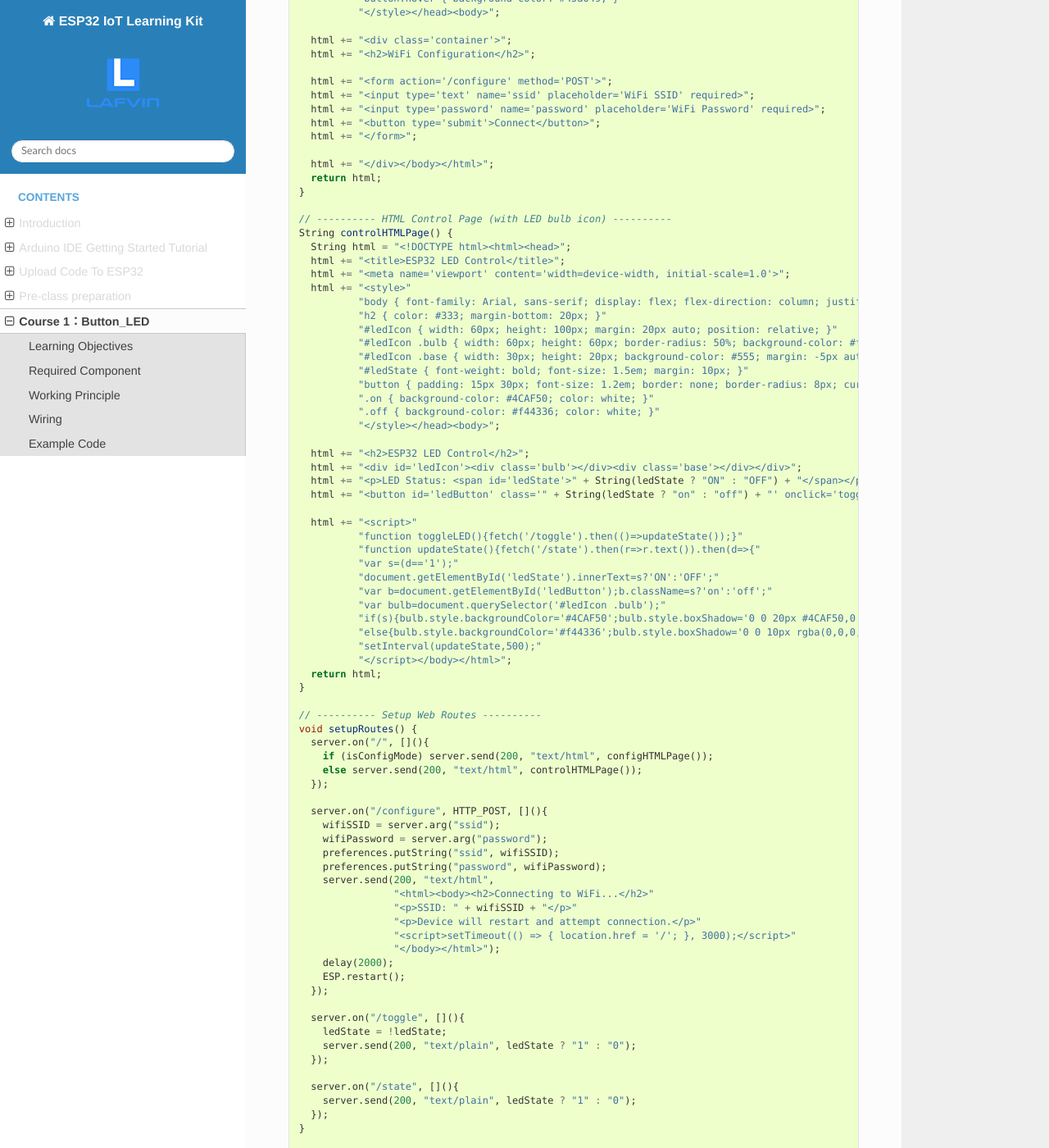
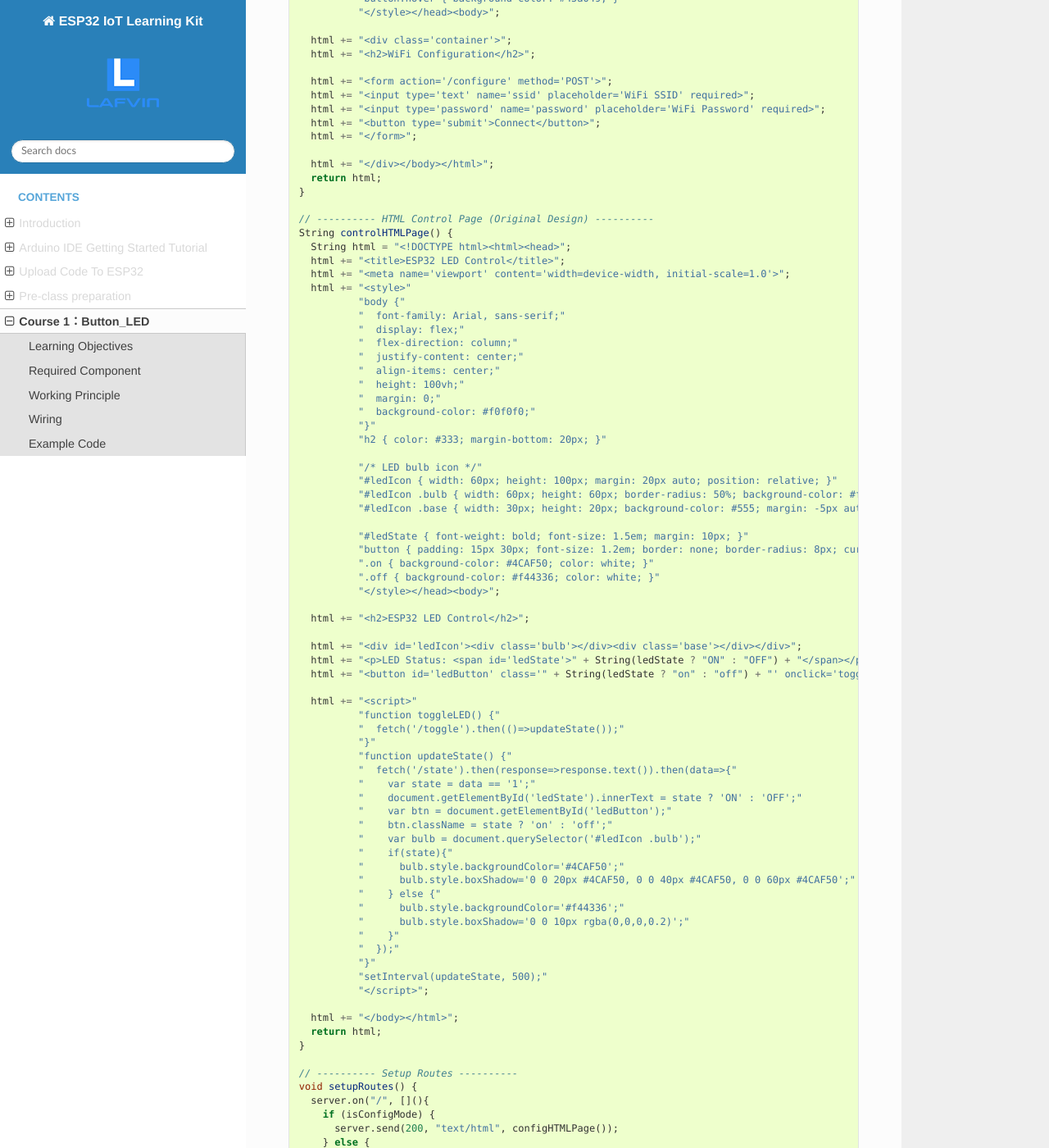
Before and after one commit to COLA508/esp32_IOT_Learning_Kit, a Sphinx documentation site: the page built from docs/source/course1.rst, in a window 1280 px wide and 1400 px high, scrolled down 2522 px. Shown: the whole window at 82% size. Built offline with Sphinx 7.4.7 and the Read the Docs theme 3.1.0, drawn with Linux system fonts in a browser that asks for light colours; some of the changed text lies outside the part shown.

Commit message:
Update course1.rst

```diff
--- a/docs/source/course1.rst
+++ b/docs/source/course1.rst
@@ -46,202 +46,245 @@ Example Code
 
 .. code-block:: cpp
 
-   #include <WiFi.h>
-   #include <WebServer.h>
-   #include <Preferences.h>
+    #include <WiFi.h>
+    #include <WebServer.h>
+    #include <Preferences.h>
 
-   // ---------- Hardware Definitions ----------
-   const int ledPin = 26;       // LED pin
-   const int buttonPin = 25;    // Physical button pin
+    // ---------- Hardware Definitions ----------
+    const int ledPin = 26;       // LED pin
+    const int buttonPin = 25;    // Physical button pin
 
-   bool ledState = false;       // LED state
-   bool lastButtonState = HIGH; // Last button state
+    bool ledState = false;       // LED state
+    bool lastButtonState = HIGH; // Last button state
 
-   // ---------- WiFi Configuration ----------
-   const char* apSSID = "Button_LED";  // Access Point SSID (no password)
-   const char* apPassword = NULL;      // No password
+    // ---------- WiFi Configuration ----------
+    const char* apSSID = "Button_LED";  // Access Point SSID (no password)
+    const char* apPassword = NULL;      // No password
 
-   String wifiSSID = "";        // Store target WiFi SSID
-   String wifiPassword = "";    // Store target WiFi password
+    String wifiSSID = "";        // Store target WiFi SSID
+    String wifiPassword = "";    // Store target WiFi password
 
-   bool isConfigMode = true;    // Configuration mode flag
-   bool wifiConnected = false;  // WiFi connection status
+    bool isConfigMode = true;    // Configuration mode flag
+    bool wifiConnected = false;  // WiFi connection status
 
-   // ---------- Create Web Server ----------
-   WebServer server(80);
+    // ---------- Create Web Server ----------
+    WebServer server(80);
 
-   // ---------- Preferences for storing WiFi credentials ----------
-   Preferences preferences;
+    // ---------- Preferences for storing WiFi credentials ----------
+    Preferences preferences;
 
-   // ---------- HTML Configuration Page ----------
-   String configHTMLPage() {
-     String html = "<!DOCTYPE html><html><head>";
-     html += "<title>ESP32 WiFi Configuration</title>";
-     html += "<meta name='viewport' content='width=device-width, initial-scale=1.0'>";
-     html += "<style>"
-             "body { font-family: Arial, sans-serif; margin: 20px; background-color: #f5f5f5; }"
-             ".container { max-width: 400px; margin: 0 auto; background: white; padding: 20px; border-radius: 10px; box-shadow: 0 2px 10px rgba(0,0,0,0.1); }"
-             "h2 { text-align: center; color: #333; }"
-             "input, button { width: 100%; padding: 12px; margin: 8px 0; border: 1px solid #ddd; border-radius: 5px; box-sizing: border-box; }"
-             "button { background-color: #4CAF50; color: white; border: none; cursor: pointer; font-size: 16px; }"
-             "button:hover { background-color: #45a049; }"
-             "</style></head><body>";
+    // ---------- HTML Configuration Page ----------
+    String configHTMLPage() {
+      String html = "<!DOCTYPE html><html><head>";
+      html += "<title>ESP32 WiFi Configuration</title>";
+      html += "<meta name='viewport' content='width=device-width, initial-scale=1.0'>";
+      html += "<style>"
+              "body { font-family: Arial, sans-serif; margin: 20px; background-color: #f5f5f5; }"
+              ".container { max-width: 400px; margin: 0 auto; background: white; padding: 20px; border-radius: 10px; box-shadow: 0 2px 10px rgba(0,0,0,0.1); }"
+              "h2 { text-align: center; color: #333; }"
+              "input, button { width: 100%; padding: 12px; margin: 8px 0; border: 1px solid #ddd; border-radius: 5px; box-sizing: border-box; }"
+              "button { background-color: #4CAF50; color: white; border: none; cursor: pointer; font-size: 16px; }"
+              "button:hover { background-color: #45a049; }"
+              "</style></head><body>";
 
-     html += "<div class='container'>";
-     html += "<h2>WiFi Configuration</h2>";
+      html += "<div class='container'>";
+      html += "<h2>WiFi Configuration</h2>";
 
-     html += "<form action='/configure' method='POST'>";
-     html += "<input type='text' name='ssid' placeholder='WiFi SSID' required>";
-     html += "<input type='password' name='password' placeholder='WiFi Password' required>";
-     html += "<button type='submit'>Connect</button>";
-     html += "</form>";
+      html += "<form action='/configure' method='POST'>";
+      html += "<input type='text' name='ssid' placeholder='WiFi SSID' required>";
+      html += "<input type='password' name='password' placeholder='WiFi Password' required>";
+      html += "<button type='submit'>Connect</button>";
+      html += "</form>";
 
-     html += "</div></body></html>";
-     return html;
-   }
+      html += "</div></body></html>";
+      return html;
+    }
 
-   // ---------- HTML Control Page (with LED bulb icon) ----------
-   String controlHTMLPage() {
-     String html = "<!DOCTYPE html><html><head>";
-     html += "<title>ESP32 LED Control</title>";
-     html += "<meta name='viewport' content='width=device-width, initial-scale=1.0'>";
-     html += "<style>"
-             "body { font-family: Arial, sans-serif; display: flex; flex-direction: column; justify-content: center; align-items: center; height: 100vh; margin: 0; background-color: #f0f0f0; }"
-             "h2 { color: #333; margin-bottom: 20px; }"
-             "#ledIcon { width: 60px; height: 100px; margin: 20px auto; position: relative; }"
-             "#ledIcon .bulb { width: 60px; height: 60px; border-radius: 50%; background-color: #f44336; margin: 0 auto; transition: background-color 0.3s, box-shadow 0.3s; }"
-             "#ledIcon .base { width: 30px; height: 20px; background-color: #555; margin: -5px auto 0 auto; border-radius: 5px; }"
-             "#ledState { font-weight: bold; font-size: 1.5em; margin: 10px; }"
-             "button { padding: 15px 30px; font-size: 1.2em; border: none; border-radius: 8px; cursor: pointer; margin-bottom: 30px; }"
-             ".on { background-color: #4CAF50; color: white; }"
-             ".off { background-color: #f44336; color: white; }"
-             "</style></head><body>";
+    // ---------- HTML Control Page (Original Design) ----------
+    String controlHTMLPage() {
+      String html = "<!DOCTYPE html><html><head>";
+      html += "<title>ESP32 LED Control</title>";
+      html += "<meta name='viewport' content='width=device-width, initial-scale=1.0'>";
+      html += "<style>"
+              "body {"
+              "  font-family: Arial, sans-serif;"
+              "  display: flex;"
+              "  flex-direction: column;"
+              "  justify-content: center;"
+              "  align-items: center;"
+              "  height: 100vh;"
+              "  margin: 0;"
+              "  background-color: #f0f0f0;"
+              "}"
+              "h2 { color: #333; margin-bottom: 20px; }"
 
-     html += "<h2>ESP32 LED Control</h2>";
-     html += "<div id='ledIcon'><div class='bulb'></div><div class='base'></div></div>";
-     html += "<p>LED Status: <span id='ledState'>" + String(ledState ? "ON" : "OFF") + "</span></p>";
-     html += "<button id='ledButton' class='" + String(ledState ? "on" : "off") + "' onclick='toggleLED()'>Button</button>";
+              "/* LED bulb icon */"
+              "#ledIcon { width: 60px; height: 100px; margin: 20px auto; position: relative; }"
+              "#ledIcon .bulb { width: 60px; height: 60px; border-radius: 50%; background-color: #f44336; margin: 0 auto; transition: background-color 0.3s, box-shadow 0.3s; }"
+              "#ledIcon .base { width: 30px; height: 20px; background-color: #555; margin: -5px auto 0 auto; border-radius: 5px; }"
 
-     html += "<script>"
-             "function toggleLED(){fetch('/toggle').then(()=>updateState());}"
-             "function updateState(){fetch('/state').then(r=>r.text()).then(d=>{"
-             "var s=(d=='1');"
-             "document.getElementById('ledState').innerText=s?'ON':'OFF';"
-             "var b=document.getElementById('ledButton');b.className=s?'on':'off';"
-             "var bulb=document.querySelector('#ledIcon .bulb');"
-             "if(s){bulb.style.backgroundColor='#4CAF50';bulb.style.boxShadow='0 0 20px #4CAF50,0 0 40px #4CAF50,0 0 60px #4CAF50';}"
-             "else{bulb.style.backgroundColor='#f44336';bulb.style.boxShadow='0 0 10px rgba(0,0,0,0.2)';}});}"
-             "setInterval(updateState,500);"
-             "</script></body></html>";
-     return html;
-   }
+              "#ledState { font-weight: bold; font-size: 1.5em; margin: 10px; }"
+              "button { padding: 15px 30px; font-size: 1.2em; border: none; border-radius: 8px; cursor: pointer; margin-bottom: 30px; }"
+              ".on { background-color: #4CAF50; color: white; }"
+              ".off { background-color: #f44336; color: white; }"
+              "</style></head><body>";
 
-   // ---------- Setup Web Routes ----------
-   void setupRoutes() {
-     server.on("/", [](){
-       if (isConfigMode) server.send(200, "text/html", configHTMLPage());
-       else server.send(200, "text/html", controlHTMLPage());
-     });
+      html += "<h2>ESP32 LED Control</h2>";
 
-     server.on("/configure", HTTP_POST, [](){
-       wifiSSID = server.arg("ssid");
-       wifiPassword = server.arg("password");
-       preferences.putString("ssid", wifiSSID);
-       preferences.putString("password", wifiPassword);
-       server.send(200, "text/html",
-                   "<html><body><h2>Connecting to WiFi...</h2>"
-                   "<p>SSID: " + wifiSSID + "</p>"
-                   "<p>Device will restart and attempt connection.</p>"
-                   "<script>setTimeout(() => { location.href = '/'; }, 3000);</script>"
-                   "</body></html>");
-       delay(2000);
-       ESP.restart();
-     });
+      html += "<div id='ledIcon'><div class='bulb'></div><div class='base'></div></div>";
+      html += "<p>LED Status: <span id='ledState'>" + String(ledState ? "ON" : "OFF") + "</span></p>";
+      html += "<button id='ledButton' class='" + String(ledState ? "on" : "off") + "' onclick='toggleLED()'>Button</button>";
 
-     server.on("/toggle", [](){
-       ledState = !ledState;
-       server.send(200, "text/plain", ledState ? "1" : "0");
-     });
+      html += "<script>"
+              "function toggleLED() {"
+              "  fetch('/toggle').then(()=>updateState());"
+              "}"
+              "function updateState() {"
+              "  fetch('/state').then(response=>response.text()).then(data=>{"
+              "    var state = data == '1';"
+              "    document.getElementById('ledState').innerText = state ? 'ON' : 'OFF';"
+              "    var btn = document.getElementById('ledButton');"
+              "    btn.className = state ? 'on' : 'off';"
+              "    var bulb = document.querySelector('#ledIcon .bulb');"
+              "    if(state){"
+              "      bulb.style.backgroundColor='#4CAF50';"
+              "      bulb.style.boxShadow='0 0 20px #4CAF50, 0 0 40px #4CAF50, 0 0 60px #4CAF50';"
+              "    } else {"
+              "      bulb.style.backgroundColor='#f44336';"
+              "      bulb.style.boxShadow='0 0 10px rgba(0,0,0,0.2)';"
+              "    }"
+              "  });"
+              "}"
+              "setInterval(updateState, 500);"
+              "</script>";
 
-     server.on("/state", [](){
-       server.send(200, "text/plain", ledState ? "1" : "0");
-     });
-   }
+      html += "</body></html>";
+      return html;
+    }
 
-   // ---------- Connect to WiFi ----------
-   bool connectToWiFi() {
-     if (wifiSSID == "") return false;
-     Serial.println("Attempting to connect to WiFi: " + wifiSSID);
-     WiFi.begin(wifiSSID.c_str(), wifiPassword.c_str());
-     int attempts = 0;
-     while (WiFi.status() != WL_CONNECTED && attempts < 20) {
-       delay(500);
-       Serial.print(".");
-       attempts++;
-     }
-     if (WiFi.status() == WL_CONNECTED) {
-       Serial.println("\nWiFi connected successfully!");
-       Serial.println("IP address: " + WiFi.localIP().toString());
-       return true;
-     } else {
-       Serial.println("\nFailed to connect to WiFi");
-       return false;
-     }
-   }
+    // ---------- Setup Routes ----------
+    void setupRoutes() {
+      server.on("/", [](){
+        if (isConfigMode) {
+          server.send(200, "text/html", configHTMLPage());
+        } else {
+          server.send(200, "text/html", controlHTMLPage());
+        }
+      });
 
-   // ---------- Setup Access Point ----------
-   void setupAccessPoint() {
-     Serial.println("Setting up Access Point...");
-     WiFi.softAP(apSSID, apPassword);
-     Serial.println("Access Point started");
-     Serial.println("SSID: " + String(apSSID));
-     Serial.println("Password: None (Open Network)");
-     Serial.println("IP address: " + WiFi.softAPIP().toString());
-   }
+      server.on("/configure", HTTP_POST, [](){
+        wifiSSID = server.arg("ssid");
+        wifiPassword = server.arg("password");
 
-   // ---------- Setup ----------
-   void setup() {
-     Serial.begin(115200);
-     pinMode(ledPin, OUTPUT);
-     pinMode(buttonPin, INPUT_PULLUP);
+        // Save credentials to preferences
+        preferences.putString("ssid", wifiSSID);
+        preferences.putString("password", wifiPassword);
 
-     preferences.begin("wifi-config", false);
-     wifiSSID = preferences.getString("ssid", "");
-     wifiPassword = preferences.getString("password", "");
+        server.send(200, "text/html",
+                    "<html><body><h2>Connecting to WiFi...</h2>"
+                    "<p>SSID: " + wifiSSID + "</p>"
+                    "<p>Device will restart and attempt connection.</p>"
+                    "<script>setTimeout(() => { location.href = '/'; }, 3000);</script>"
+                    "</body></html>");
 
-     Serial.println("=== ESP32 WiFi Configuration ===");
+        delay(2000);
+        ESP.restart();
+      });
 
-     if (wifiSSID != "" && connectToWiFi()) {
-       isConfigMode = false;
-       wifiConnected = true;
-       Serial.println("Mode: Station (Connected to WiFi)");
-     } else {
-       isConfigMode = true;
-       wifiConnected = false;
-       setupAccessPoint();
-       Serial.println("Mode: Access Point (Configuration)");
-     }
+      server.on("/toggle", [](){
+        ledState = !ledState;
+        server.send(200, "text/plain", ledState ? "1" : "0");
+      });
 
-     setupRoutes();
-     server.begin();
-     Serial.println("Web server started");
-   }
+      server.on("/state", [](){
+        server.send(200, "text/plain", ledState ? "1" : "0");
+      });
+    }
 
-   // ---------- Main Loop ----------
-   void loop() {
-     server.handleClient();
+    // ---------- Connect to WiFi ----------
+    bool connectToWiFi() {
+      if (wifiSSID == "") return false;
 
-     // Button detection with debouncing
-     bool buttonState = digitalRead(buttonPin);
-     if (buttonState == LOW && lastButtonState == HIGH) {
-       ledState = !ledState;
-       delay(50); // Simple debounce
-     }
-     lastButtonState = buttonState;
+      Serial.println("Attempting to connect to WiFi: " + wifiSSID);
+      WiFi.begin(wifiSSID.c_str(), wifiPassword.c_str());
 
-     // Control LED
-     digitalWrite(ledPin, ledState ? HIGH : LOW);
-   }
+      int attempts = 0;
+      while (WiFi.status() != WL_CONNECTED && attempts < 20) {
+        delay(500);
+        Serial.print(".");
+        attempts++;
+      }
+
+      if (WiFi.status() == WL_CONNECTED) {
+        Serial.println("\nWiFi connected successfully!");
+        Serial.println("IP address: " + WiFi.localIP().toString());
+        return true;
+      } else {
+        Serial.println("\nFailed to connect to WiFi");
+        return false;
+      }
+    }
+
+    // ---------- Setup Access Point ----------
+    void setupAccessPoint() {
+      Serial.println("Setting up Access Point...");
+      WiFi.softAP(apSSID, apPassword);
+      Serial.println("Access Point started");
+      Serial.println("SSID: " + String(apSSID));
+      Serial.println("Password: None (Open Network)");
+      Serial.println("IP address: " + WiFi.softAPIP().toString());
+    }
+
+    // ---------- Setup ----------
+    void setup() {
+      Serial.begin(115200);
+
+      // Initialize hardware
+      pinMode(ledPin, OUTPUT);
+      pinMode(buttonPin, INPUT_PULLUP);
+
+      // Initialize preferences
+      preferences.begin("wifi-config", false);
+
+      // Try to load saved WiFi credentials
+      wifiSSID = preferences.getString("ssid", "");
+      wifiPassword = preferences.getString("password", "");
+
+      Serial.println("=== ESP32 WiFi Configuration ===");
+
+      if (wifiSSID != "" && connectToWiFi()) {
+        // Successfully connected to WiFi
+        isConfigMode = false;
+        wifiConnected = true;
+        Serial.println("Mode: Station (Connected to WiFi)");
+      } else {
+        // Enter configuration mode (Access Point)
+        isConfigMode = true;
+        wifiConnected = false;
+        setupAccessPoint();
+        Serial.println("Mode: Access Point (Configuration)");
+      }
+
+      setupRoutes();
+      server.begin();
+      Serial.println("Web server started");
+    }
+
+    // ---------- Main Loop ----------
+    void loop() {
+      server.handleClient();
+
+      // Button detection with debouncing
+      bool buttonState = digitalRead(buttonPin);
+      if (buttonState == LOW && lastButtonState == HIGH) {
+        ledState = !ledState;
+        delay(50); // Simple debouncing
+      }
+      lastButtonState = buttonState;
+
+      // Control LED
+      digitalWrite(ledPin, ledState ? HIGH : LOW);
+    }
 
 
 ----
```
